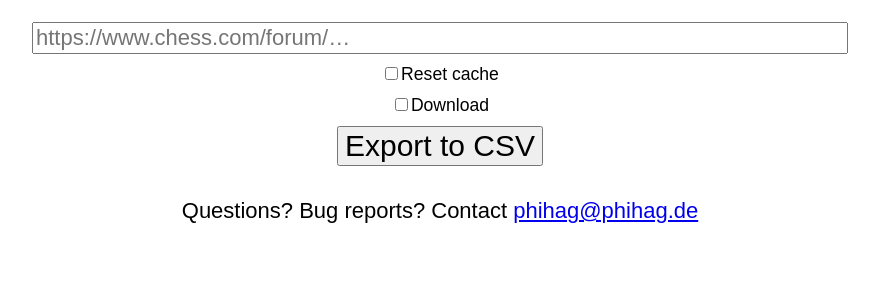
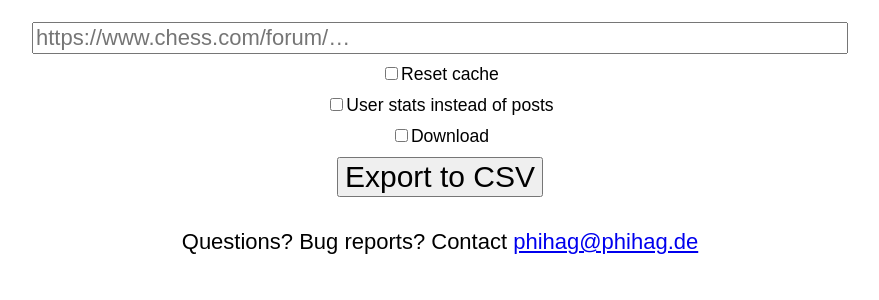
Before and after one commit to phihag/chess-tools, a PHP site: page / in a window 1280 px wide. Shown: the top 300 px of the page, without its empty margins (200-1079 px from the left). Run offline with PHP 8.4, Linux system fonts and the light colour scheme.

Commit message:
chesscom-forum2csv: Add poster stats

```diff
--- a/chesscom-forum2csv/index.php
+++ b/chesscom-forum2csv/index.php
@@ -84,6 +84,8 @@
 
 $url = isset($_GET['url']) ? $_GET['url'] : false;
 $reset_cache = isset($_GET['reset_cache']) ? $_GET['reset_cache'] === '1' : false;
+$user_stats = isset($_GET['user_stats']) ? $_GET['user_stats'] === '1' : false;
+
 $download = isset($_GET['download']) ? $_GET['download'] === '1' : false;
 if ($url) {
 	if (!\preg_match('#^https://(?:www\.)?chess\.com/forum/.*?/([-_a-z0-9]+)(?:\?|$)#', $url, $matches)) {
@@ -104,7 +106,7 @@
 
 	$posts = download_topic($topic_id);
 
-	$filename = 'forum_' . $topic_name . '.csv';
+	$filename = ($user_stats ? 'forumusers_' : 'forum_') . $topic_name . '.csv';
 	if ($download) {
 		header('Content-Type: text/csv');
 		header('Content-Disposition: attachment; filename="' . $filename . '"');
@@ -112,6 +114,23 @@
 		header('Content-Type: text/plain');
 	}
 
+	if ($user_stats) {
+		$counts = [];
+		foreach ($posts as $p) {
+			$username = $p['username'];
+			if (!\array_key_exists($username, $counts)) {
+				$counts[$username] = 0;
+			}
+			$counts[$username] += 1;
+		}
+		arsort($counts);
+
+		$out = fopen('php://output', 'w');
+		fputcsv($out, ['user', 'message_count']);
+		foreach ($counts as $username => $usercount) {
+			fputcsv($out, [$username, $usercount]);
+		}
+	} else {
 		$out = fopen('php://output', 'w');
 		fputcsv($out, [
 			'comment_id', 'comment_number', 'create_time',
@@ -141,6 +160,7 @@
 				$p['chess_title'] ? $p['chess_title'] : '', $p['flair_code'],
 				$first_personality, $p['body'],
 			]);
+		}
 	}
 
 	exit();
@@ -186,7 +206,8 @@
 
 <form method="get">
 	<input type="text" name="url" placeholder="https://www.chess.com/forum/…" size="60"/>
-	<label><input type="checkbox" name="reset-cache" value="1">Reset cache</label>
+	<label><input type="checkbox" name="reset_cache" value="1">Reset cache</label>
+	<label><input type="checkbox" name="user_stats" value="1">User stats instead of posts</label>
 	<label><input type="checkbox" name="download" value="1">Download</label>
 	<div class="button-container">
 		<button type="submit">Export to CSV</button>
```
Lines whose indentation alone changed are shown as unchanged.
